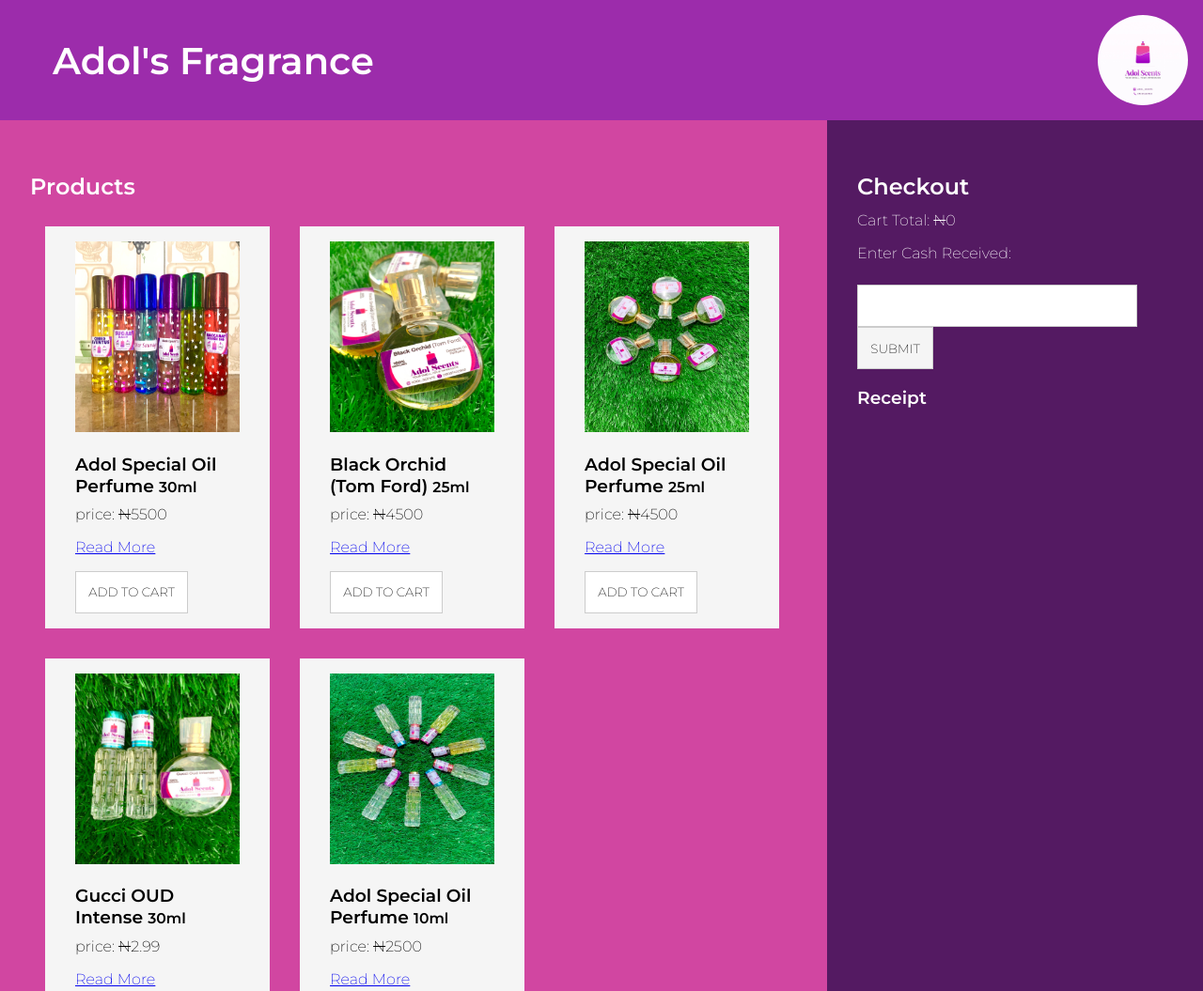
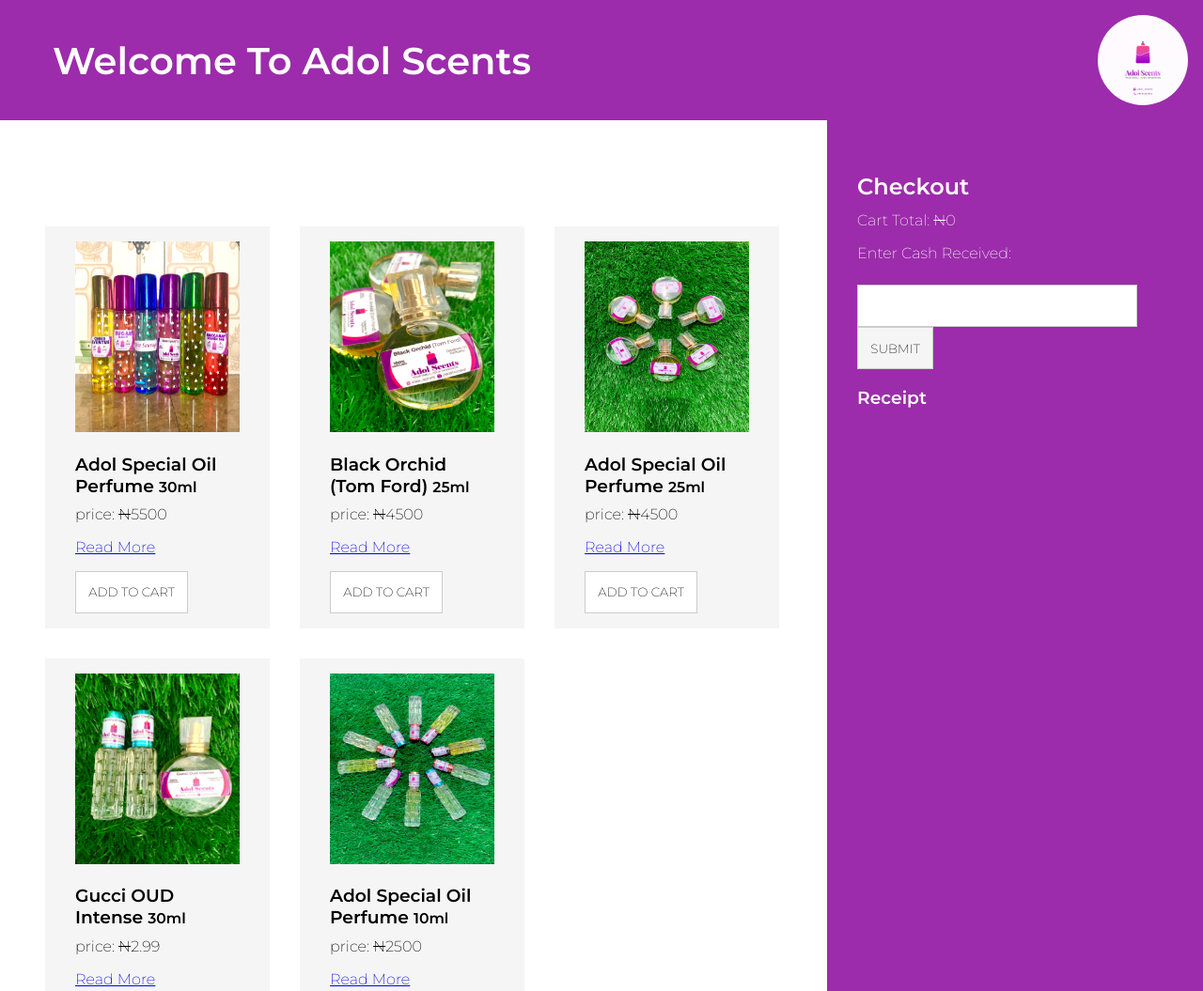
Before and after one commit to chibike460/chibike460.github.io, a plain HTML site: page adolscents/index.html in a window 1280 px wide. Shown: the top 1055 px of the page at 94% size. Drawn offline with Linux system fonts and the light colour scheme.

Commit message:
fix: change header and body color

```diff
--- a/adolscents/app/src/assets/styles.css
+++ b/adolscents/app/src/assets/styles.css
@@ -6,10 +6,6 @@
 }
 *::after, *::before {
     box-sizing: inherit;
-}
-
-body {
-    background-color:rgb(209, 70, 161);
 }
 
 header {
@@ -61,7 +57,8 @@
     max-width: 34em;
     width: 25em;
     padding: 2em;
-    background: rgb(84, 26, 98);
+    /* background: rgb(84, 26, 98); */
+    background-color: rgb(156, 44, 171);;
     color: white;
 }
 .products, .cart{
--- a/adolscents/index.html
+++ b/adolscents/index.html
@@ -15,7 +15,7 @@
 <body>
     <div class="shopping-cart">
         <header>
-            <h1>Adol's Fragrance</h1>
+            <h1>Welcome To Adol Scents</h1>
             <img src="app/src/images/adol-logo.jpg">
         </header>
         <div id="intro">
```
